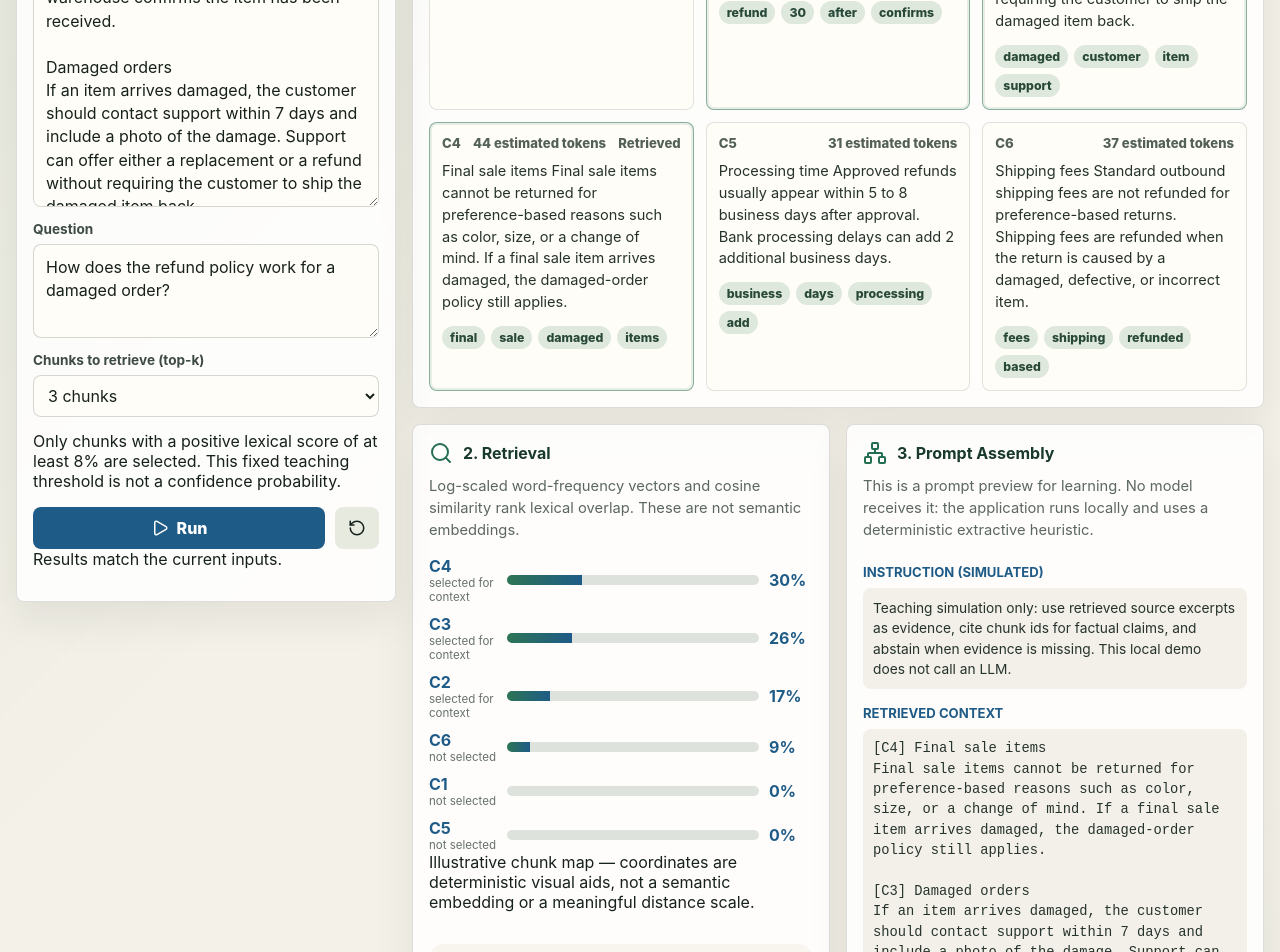
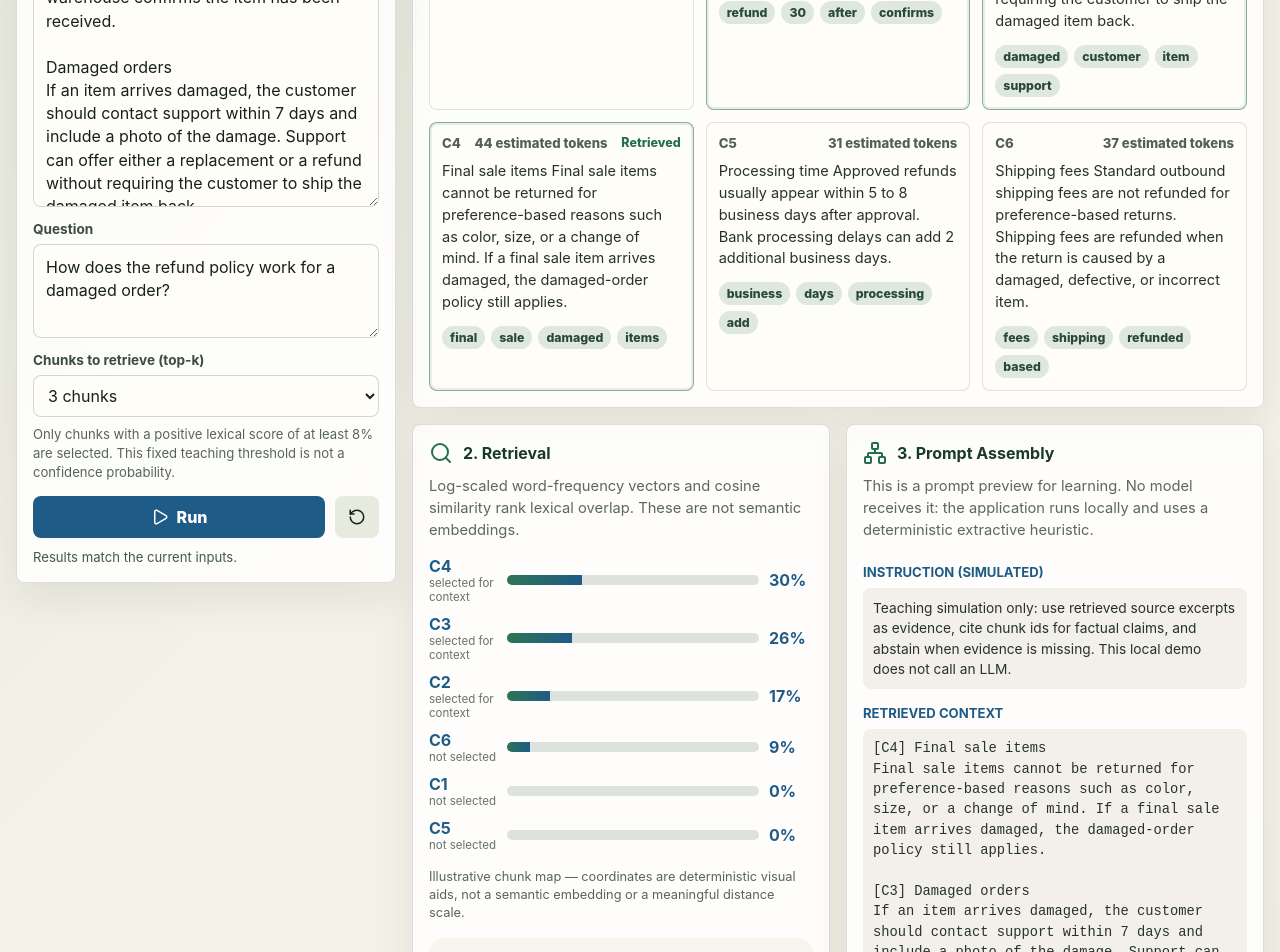
Before and after one commit to milos-plavsic/ai-basics-glassbox, a React (Vite) app: page / in a window 1280 px wide. Shown: the part 600-1552 px from the top of the page. Built offline with nearby package versions, Linux system fonts and the light colour scheme.

Commit message:
Improve status and score accessibility styling

```diff
--- a/src/styles/app.css
+++ b/src/styles/app.css
@@ -549,3 +549,42 @@ button:focus-visible {
     grid-template-columns: 58px 1fr 40px;
   }
 }
+
+
+.field-help {
+  margin: -6px 0 14px;
+  color: #58645d;
+  font-size: 0.82rem;
+  line-height: 1.45;
+}
+
+.run-status {
+  margin: 10px 0 0;
+  color: #40594a;
+  font-size: 0.82rem;
+  line-height: 1.4;
+}
+
+.run-status.changed {
+  border-left: 3px solid #95531c;
+  padding-left: 9px;
+  color: #79400f;
+  font-weight: 750;
+}
+
+.selected-label {
+  color: #236d51;
+  font-size: 0.78rem;
+  font-weight: 800;
+}
+
+.plot-note {
+  margin: 16px 0 0;
+  color: #58645d;
+  font-size: 0.8rem;
+  line-height: 1.4;
+}
+
+.score-bar[role="progressbar"] {
+  position: relative;
+}
```
